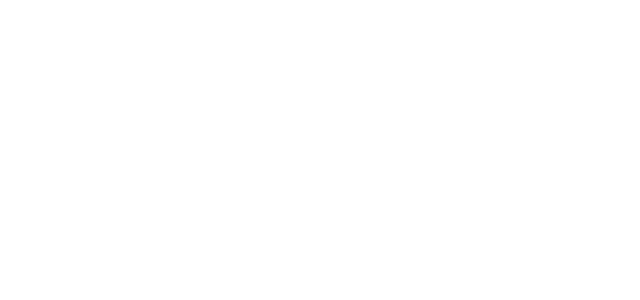
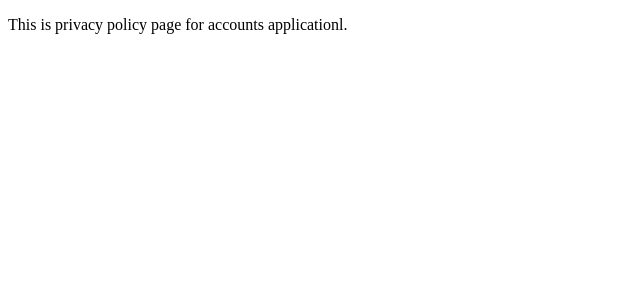
Before and after one commit to RooP-Kumar/portfolio, a React (Vite) app: page /accounts/privacypolicy in a window 1280 px wide. Shown: the top 300 px of the page, without its empty margins (0-640 px from the left). Built offline with nearby package versions, Linux system fonts and the light colour scheme.

Commit message:
Update PrivacyPolicy.jsx

```diff
--- a/src/components/accounts/PrivacyPolicy.jsx
+++ b/src/components/accounts/PrivacyPolicy.jsx
@@ -4,7 +4,7 @@ import React from 'react'
 export default function PrivacyPolicy() {
   return (
     <>
-
+        <p>This is privacy policy page for accounts applicationl.</p>
     </>
   )
 }
```
